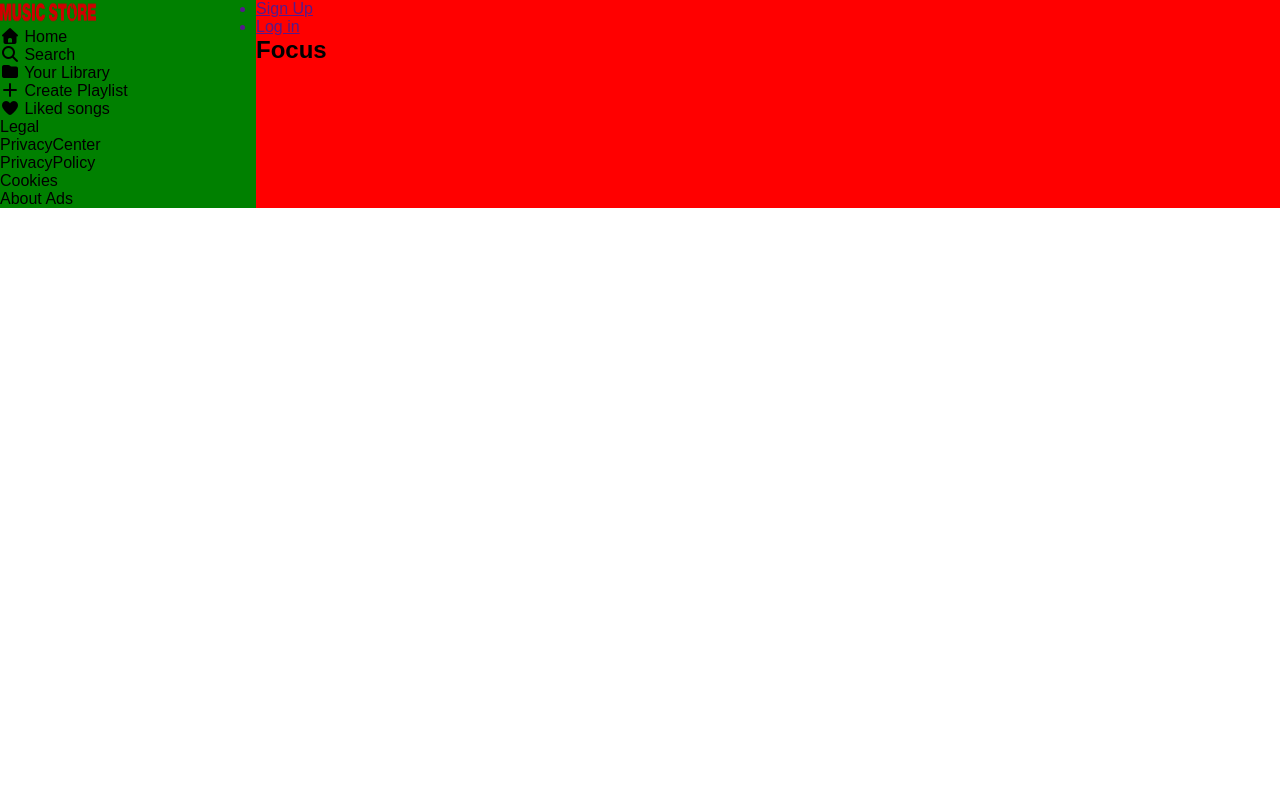
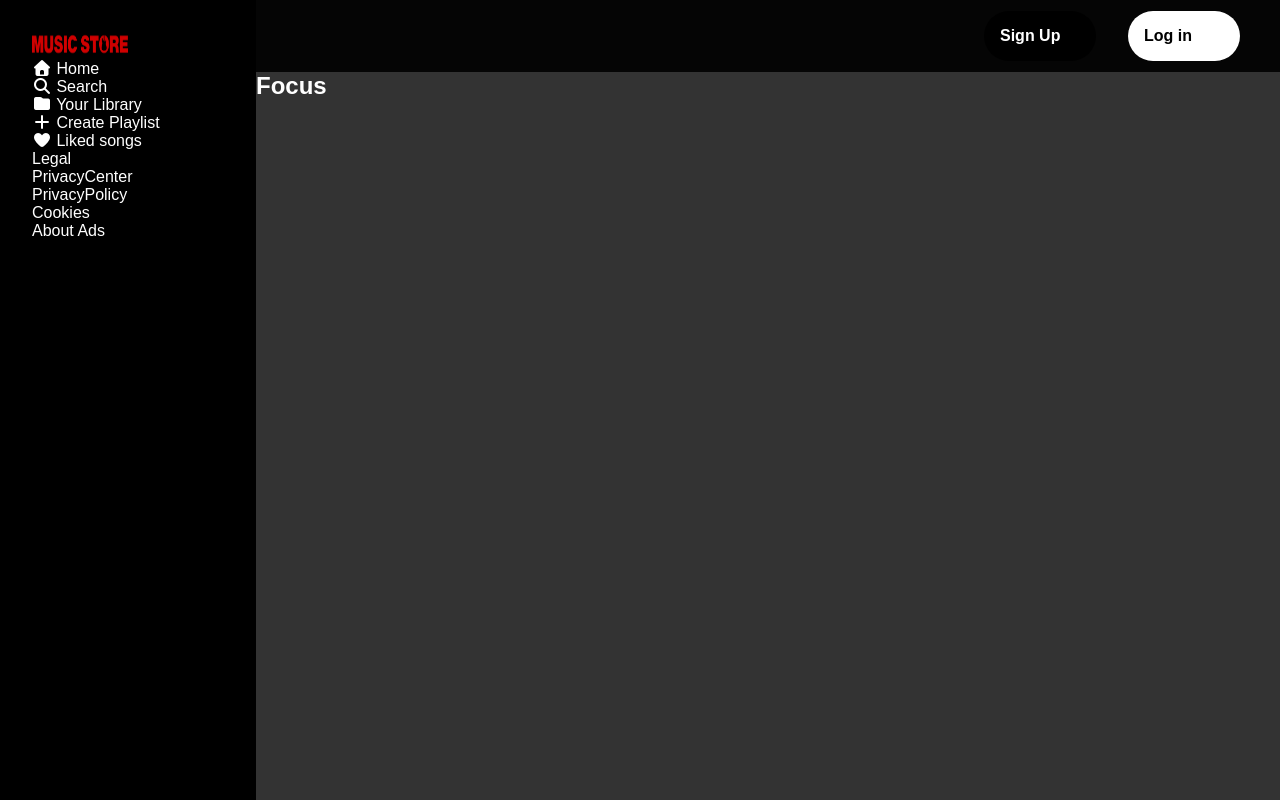
Before and after one commit to Poseidon5000/Music-Player, a plain HTML site: page index.html in a window 1280 px wide. Drawn offline with Linux system fonts and the light colour scheme.

Commit message:
third commit

```diff
--- a/index.html
+++ b/index.html
@@ -36,18 +36,18 @@
       </nav>
 
       <section>
-        <div>
+        <div class="nav__one">
           <ul>
-            <a href="">
-              <li>Sign Up</li>
+            <a  href="">
+              <li class="login__btn1">Sign Up</li>
             </a>
             <a href="">
-              <li>Log in</li>
+              <li class="login__btn">Log in</li>
             </a>
           </ul>
         </div>
 
-        <div>
+        <div class="main__body">
             <h1>Focus</h1>
         </div>
       </section>
--- a/style.css
+++ b/style.css
@@ -3,12 +3,13 @@
     padding: 0;
     box-sizing: border-box;
     font-family: sans-serif;
+    color: white;
 }
 
 /* BODY CONTENTS */
 
 body header{
-    display:flex;
+    display: flex;
     justify-content: space-between;
     width: 100%;
 }
@@ -18,12 +19,63 @@ body header nav img{
     height: 1.5rem;
 }
 
+ul{
+    list-style: none;
+}
+
 body header nav{
-    background-color: green;
+    background-color: black;
+    /* color: white; */
+    padding: 2rem;
     flex-basis: 20%;
+    display: block;
+    height: 100vh;
+
 }
 
 body header section{
-    background-color: red;
+    background-color: rgba(0, 0, 0, 0.8);
     flex-basis: 80%;
+    /* color: white; */
 }
+
+/* For the navbar in the second section on the left */
+
+.nav__one{
+    background-color: rgba(0, 0, 0, 0.9);
+    display: flex;
+    justify-content: flex-end;
+    height: 4.5rem;
+    align-items: center;
+    padding-right: 2.5rem;
+}
+
+.nav__one ul{
+    gap: 2rem;
+    display: flex;
+}
+
+.nav__one ul a{
+    text-decoration: none;
+    /* color: white; */
+    font-weight: 600;
+}
+
+.login__btn{
+    background-color: white;
+    color: black;
+    padding: 1rem;
+    width: 7rem;
+    border-radius: 2rem;
+    justify-content: center;
+    align-items: center;
+}
+.login__btn1{
+    background-color: black;
+    color: white;
+    padding: 1rem;
+    width: 7rem;
+    border-radius: 2rem;
+    justify-content: center;
+    align-items: center;
+}
```
